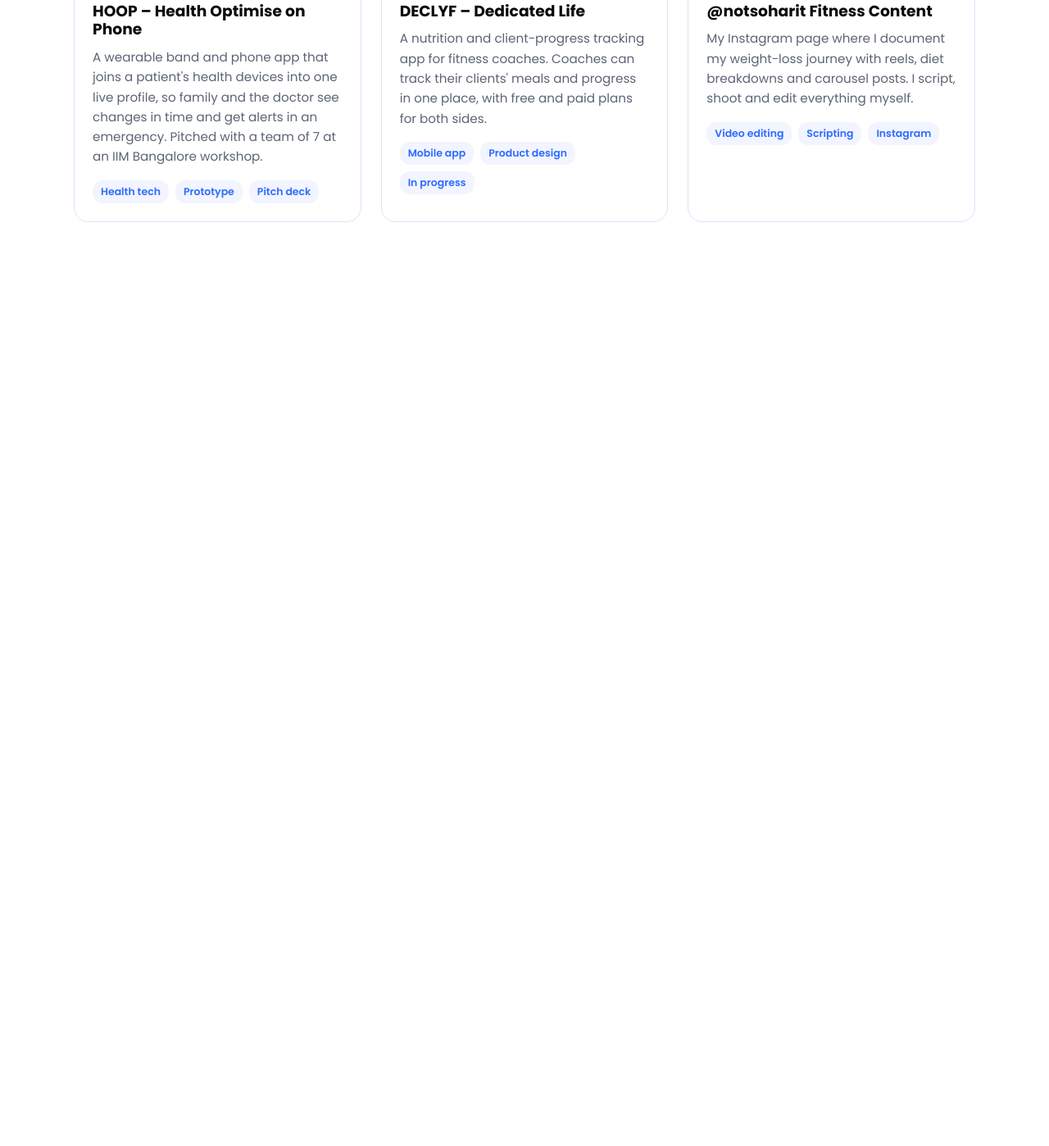
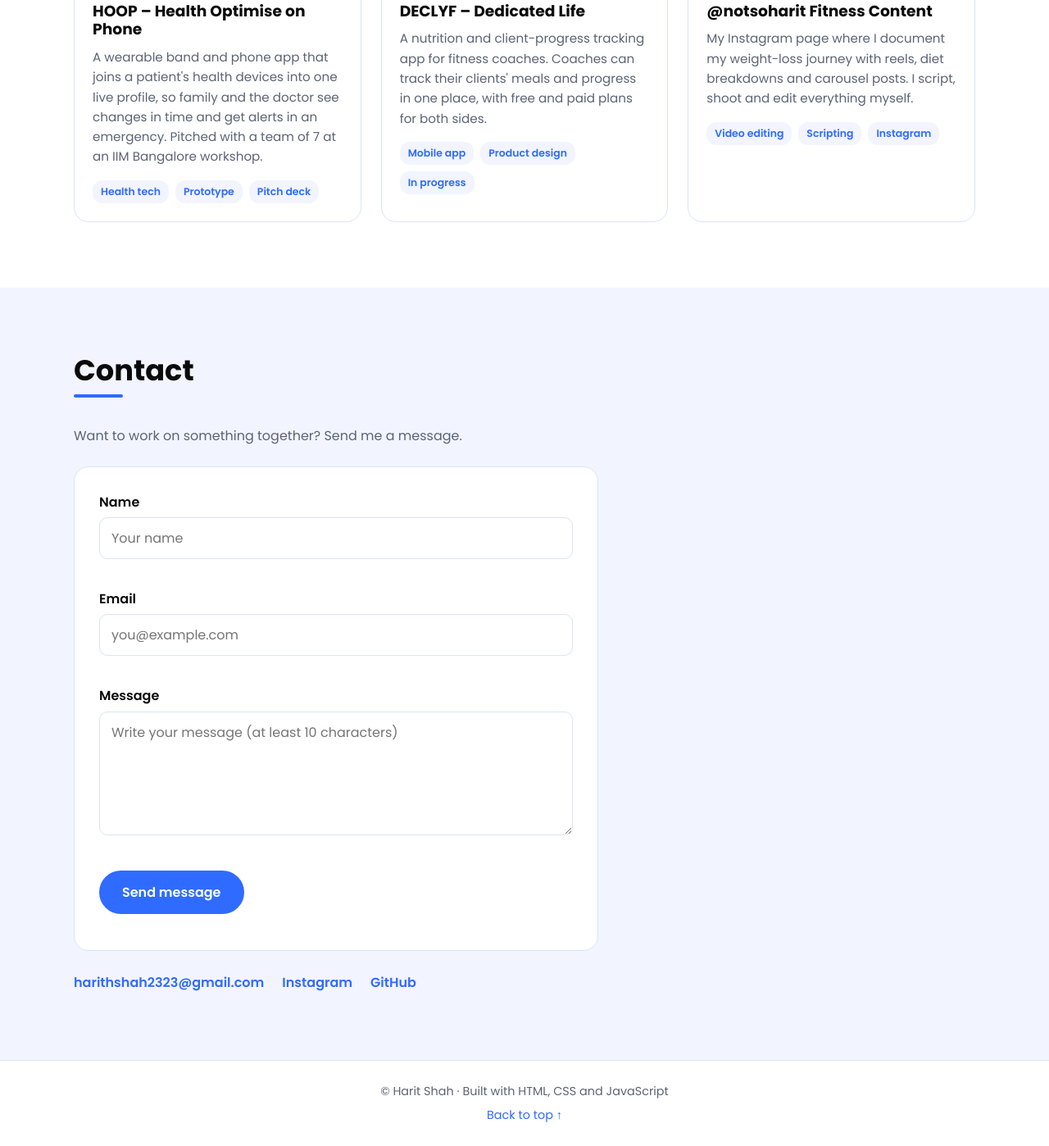
Before and after one commit to Harit23/Harit_Shah_268225_Portfolio, a plain HTML site: page index.html in a window 1280 px wide. Shown: the part 1991-3389 px from the top of the page at 82% size. Before the commit the page ends 2342 px from the top, so only its background shows below. Drawn offline with Linux system fonts and the light colour scheme.

Commit message:
Added contact form and footer
Co-Authored-By: Claude Opus 5.5 <noreply@anthropic.com>
Claude-Session: https://claude.ai/code/session_01YBRURWrAYxrxmQbcTwEnUH

```diff
--- a/index.html
+++ b/index.html
@@ -166,7 +166,47 @@
         </article>
       </div>
     </section>
+
+    <!-- ===== Contact ===== -->
+    <section class="section alt" id="contact">
+      <h2 class="section-title">Contact</h2>
+      <div class="contact-wrap">
+      <p class="contact-intro">Want to work on something together? Send me a message.</p>
+
+      <form class="contact-form" id="contactForm" novalidate>
+        <div class="form-row">
+          <label for="name">Name</label>
+          <input type="text" id="name" name="name" placeholder="Your name">
+          <small class="error" id="nameError"></small>
+        </div>
+        <div class="form-row">
+          <label for="email">Email</label>
+          <input type="email" id="email" name="email" placeholder="you@example.com">
+          <small class="error" id="emailError"></small>
+        </div>
+        <div class="form-row">
+          <label for="message">Message</label>
+          <textarea id="message" name="message" rows="5" placeholder="Write your message (at least 10 characters)"></textarea>
+          <small class="error" id="messageError"></small>
+        </div>
+        <button type="submit" class="btn btn-primary">Send message</button>
+        <p class="form-success" id="formSuccess"></p>
+      </form>
+
+      <div class="socials">
+        <a href="mailto:harithshah2323@gmail.com">harithshah2323@gmail.com</a>
+        <a href="https://www.instagram.com/notsoharit/" target="_blank" rel="noopener">Instagram</a>
+        <a href="https://github.com/Harit23" target="_blank" rel="noopener">GitHub</a>
+      </div>
+      </div>
+    </section>
   </main>
+
+  <!-- ===== Footer ===== -->
+  <footer class="site-footer">
+    <p>© <span id="year"></span> Harit Shah · Built with HTML, CSS and JavaScript</p>
+    <a href="#top" class="back-top">Back to top ↑</a>
+  </footer>
 
 </body>
 </html>
--- a/style.css
+++ b/style.css
@@ -449,3 +449,100 @@ section {
   color: var(--blue);
   font-weight: 600;
 }
+
+/* ===== Contact ===== */
+.contact-wrap {
+  width: 100%;
+}
+
+.contact-intro {
+  color: var(--muted);
+  margin-bottom: 24px;
+}
+
+.contact-form {
+  background: var(--card);
+  border: 1px solid var(--border);
+  border-radius: 18px;
+  padding: 30px;
+  max-width: 640px;
+}
+
+.form-row {
+  margin-bottom: 18px;
+}
+
+.form-row label {
+  display: block;
+  font-weight: 600;
+  margin-bottom: 6px;
+}
+
+.form-row input,
+.form-row textarea {
+  width: 100%;
+  padding: 12px 14px;
+  border-radius: 10px;
+  border: 1px solid var(--border);
+  background: var(--bg);
+  color: var(--text);
+  font-family: inherit;
+  font-size: 1rem;
+}
+
+.form-row input:focus,
+.form-row textarea:focus {
+  outline: none;
+  border-color: var(--blue);
+}
+
+.form-row input.invalid,
+.form-row textarea.invalid {
+  border-color: #e5484d;
+}
+
+.error {
+  color: #e5484d;
+  font-size: 0.85rem;
+  min-height: 1em;
+  display: block;
+  margin-top: 4px;
+}
+
+.form-success {
+  margin-top: 14px;
+  color: var(--blue);
+  font-weight: 600;
+}
+
+.socials {
+  margin-top: 26px;
+  display: flex;
+  flex-wrap: wrap;
+  gap: 22px;
+}
+
+.socials a {
+  color: var(--blue);
+  font-weight: 600;
+  border-bottom: 2px solid transparent;
+}
+
+.socials a:hover {
+  border-bottom-color: var(--blue);
+}
+
+/* ===== Footer ===== */
+.site-footer {
+  padding: 26px 20px;
+  text-align: center;
+  border-top: 1px solid var(--border);
+  color: var(--muted);
+  font-size: 0.9rem;
+}
+
+.back-top {
+  display: inline-block;
+  margin-top: 6px;
+  color: var(--blue);
+}
```
